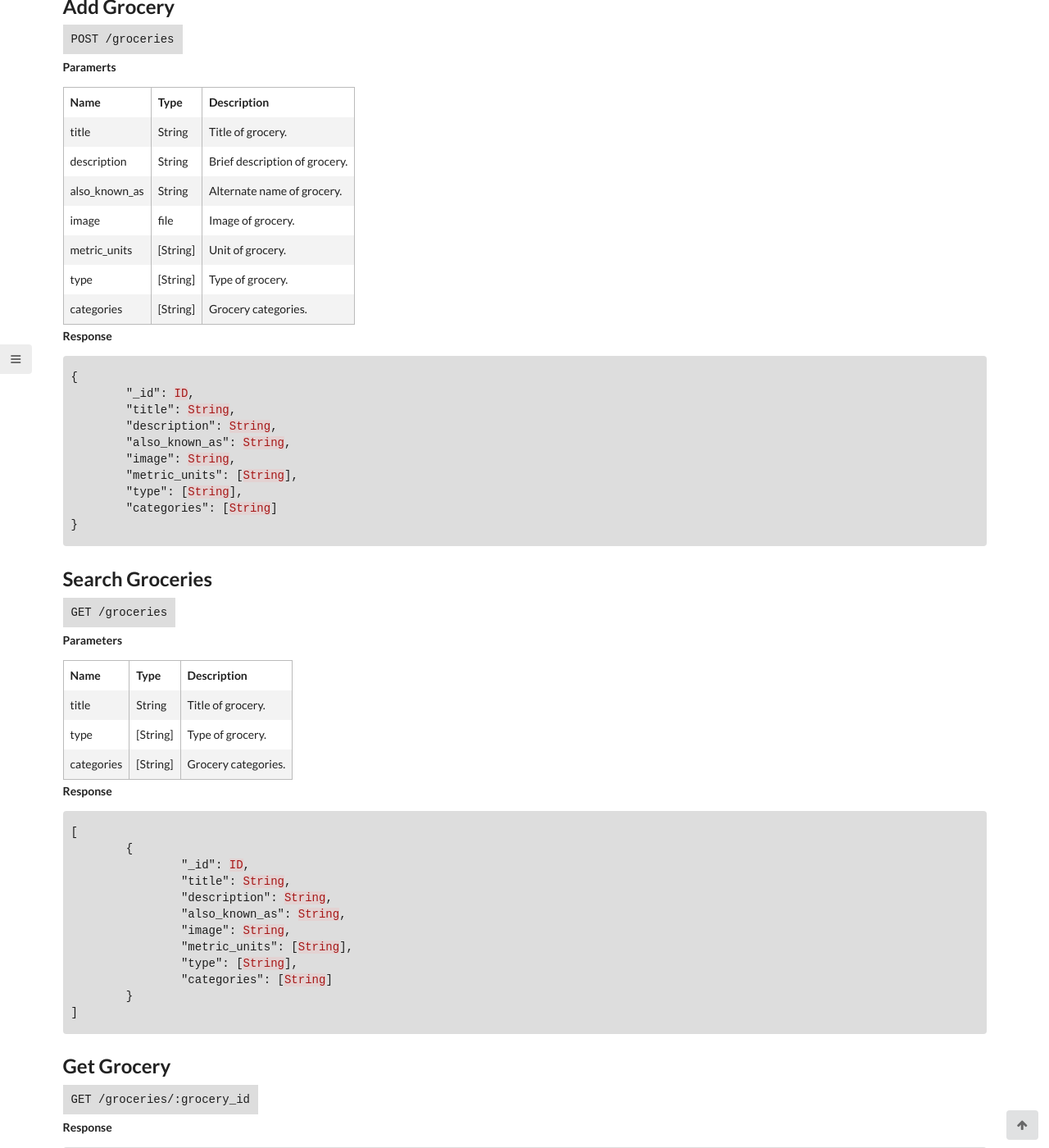
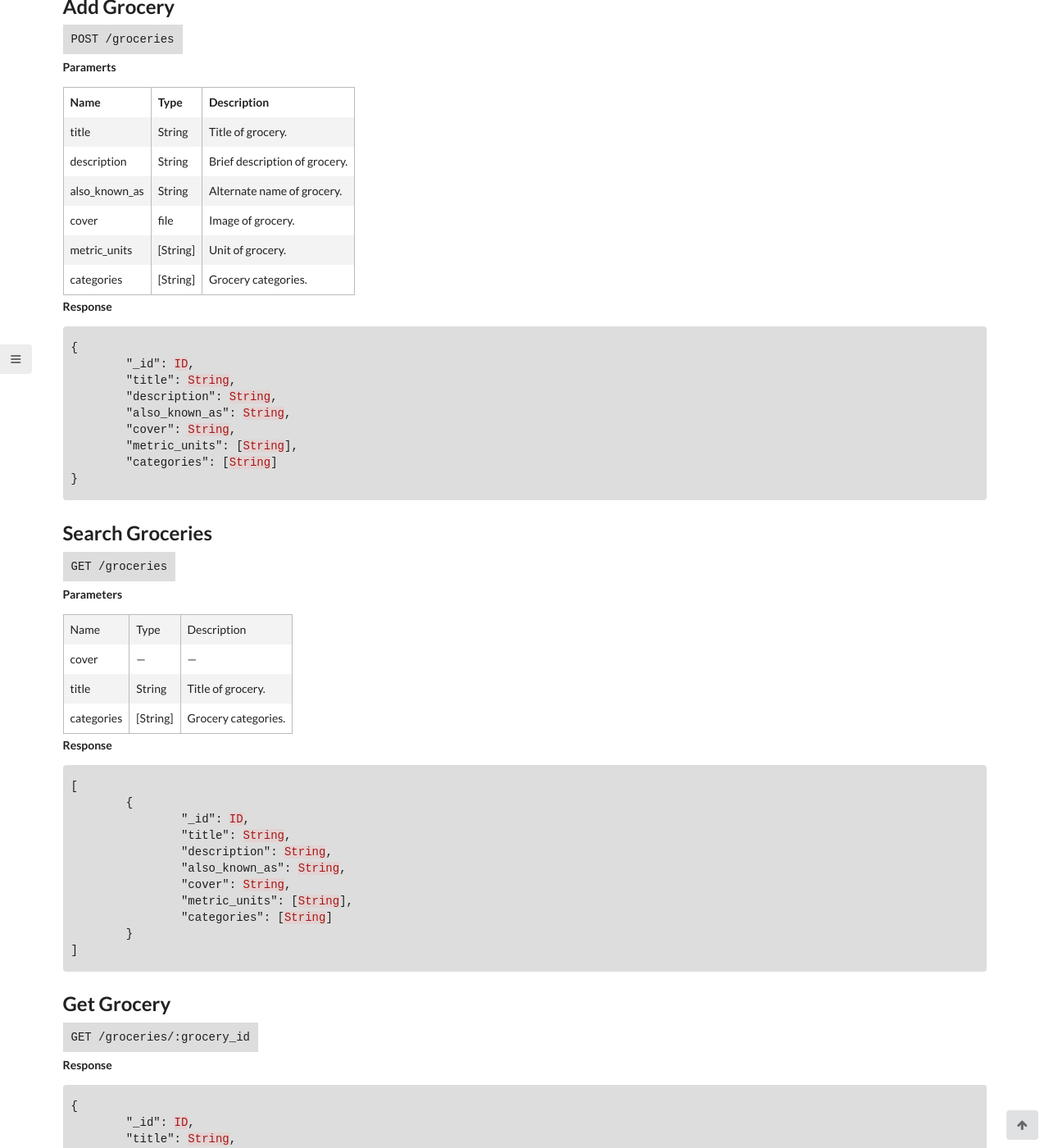
Before and after one commit to letsallchef/docs, a Jekyll site: the page built from _posts/api/2017-03-08-groceries.md, in a window 1280 px wide and 1400 px high, scrolled down 242 px. Shown: the whole window at 82% size. Built offline with Jekyll 4.4.1, drawn with Linux system fonts in a browser that asks for light colours; some of the changed text lies outside the part shown.

Commit message:
changes image key to cover

```diff
--- a/_posts/api/2017-03-08-groceries.md
+++ b/_posts/api/2017-03-08-groceries.md
@@ -19,9 +19,8 @@ Your favourite grocery stores came online !
 | title | String | Title of grocery. |
 | description | String | Brief description of grocery. |
 | also_known_as | String | Alternate name of grocery. |
-| image | file | Image of grocery. |
+| cover | file | Image of grocery. |
 | metric_units | [String] | Unit of grocery. |
-| type | [String] | Type of grocery. |
 | categories | [String] | Grocery categories. |
 
 **Response**
@@ -32,9 +31,8 @@ Your favourite grocery stores came online !
 	"title": String,
 	"description": String,
 	"also_known_as": String,
-	"image": String,
+	"cover": String,
 	"metric_units": [String],
-	"type": [String],
 	"categories": [String]
 }
 {% endhighlight %}
@@ -47,9 +45,8 @@ Your favourite grocery stores came online !
 **Parameters**
 
 | Name | Type | Description |
-| --- | --- | --- |
+| cover | --- | --- |
 | title | String | Title of grocery. |
-| type | [String] | Type of grocery. |
 | categories | [String] | Grocery categories. |
 
 **Response**
@@ -61,9 +58,8 @@ Your favourite grocery stores came online !
 		"title": String,
 		"description": String,
 		"also_known_as": String,
-		"image": String,
+		"cover": String,
 		"metric_units": [String],
-		"type": [String],
 		"categories": [String]
 	}
 ]
@@ -82,9 +78,8 @@ Your favourite grocery stores came online !
 	"title": String,
 	"description": String,
 	"also_known_as": String,
-	"image": String,
+	"cover": String,
 	"metric_units": [String],
-	"type": [String],
 	"categories": [String]
 }
 {% endhighlight %}
@@ -101,9 +96,8 @@ Your favourite grocery stores came online !
 | title | String | Title of grocery. |
 | description | String | Brief description of grocery. |
 | also_known_as | String | Alternate name of grocery. |
-| image | file | Image of grocery. |
+| cover | file | Image of grocery. |
 | metric_units | [String] | Unit of grocery. |
-| type | [String] | Type of grocery. |
 | categories | [String] | Grocery categories. |
 
 **Response**
@@ -114,9 +108,8 @@ Your favourite grocery stores came online !
 	"title": String,
 	"description": String,
 	"also_known_as": String,
-	"image": String,
+	"cover": String,
 	"metric_units": [String],
-	"type": [String],
 	"categories": [String]
 }
 {% endhighlight %}
```
